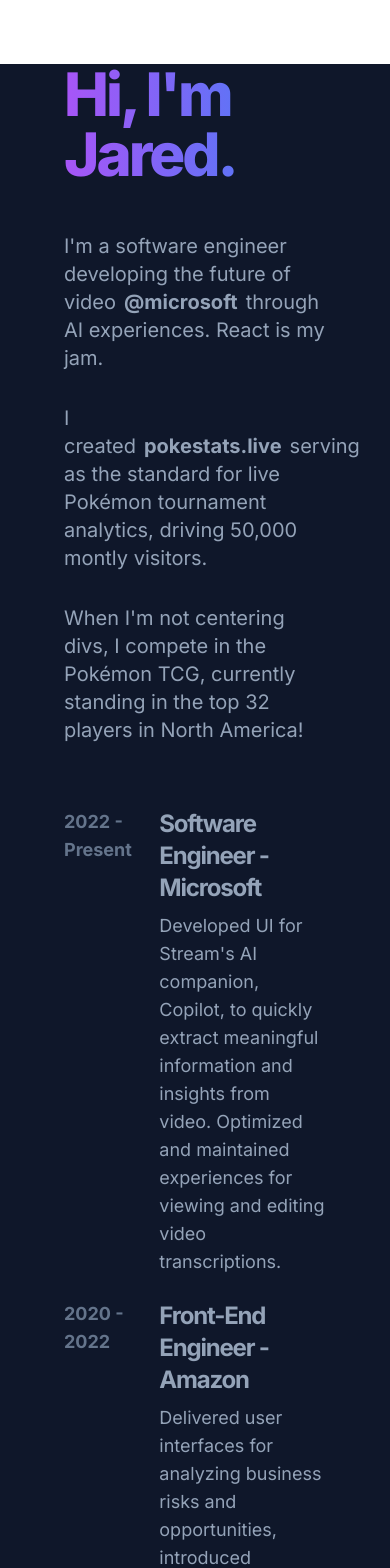
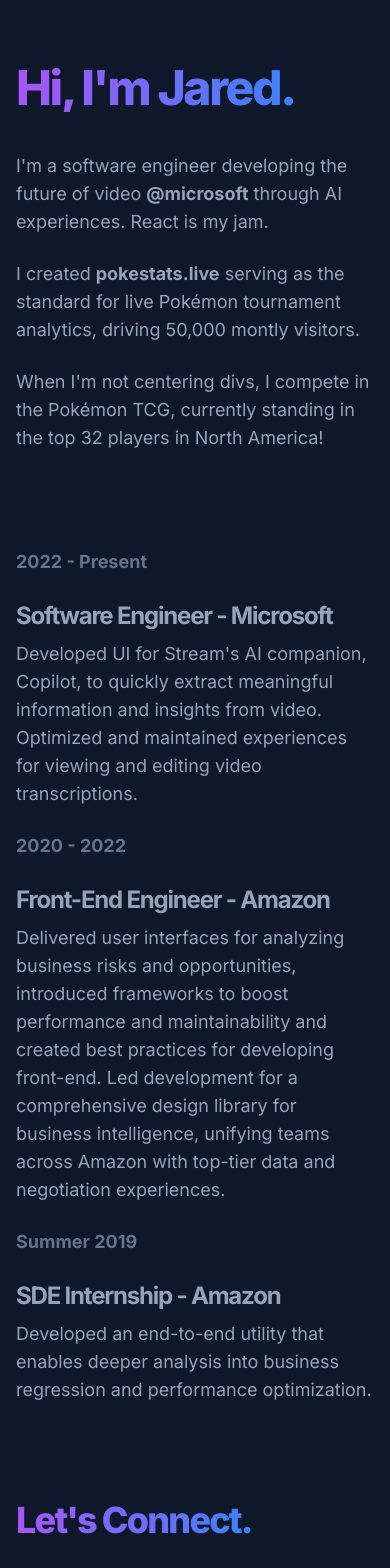
Before and after one commit to jlgrimes/jgrimes-me, a Next.js app: page / in a window 390 px wide. Shown: the top 1568 px of the page. Built offline with nearby package versions, Linux system fonts and the light colour scheme.

Commit message:
made it mobile optimizard

```diff
--- a/src/components/component/site.tsx
+++ b/src/components/component/site.tsx
@@ -7,36 +7,36 @@
 export function Site() {
   return (
     <div className="w-full min-h-screen bg-slate-900 text-white">
-      <section className="w-full max-w-[2000px] min-h-screen px-16 mx-auto">
-        <div className="md:flex md:space-x-6">
+      <section className="w-full max-w-[2000px] min-h-screen px-4 sm:px-16 mx-auto">
+        <div className="lg:flex lg:space-x-6">
           <section
-            className="md:w-1/2 flex flex-col items-start justify-start space-y-8 text-left mt-16 md:mt-32"
+            className="lg:w-1/2 flex flex-col items-start justify-start space-y-6 sm:space-y-8 text-left pt-16 md:pt-32"
             id="home"
           >
-            <h1 className="text-6xl md:text-7xl font-extrabold tracking-tighter bg-clip-text text-transparent bg-gradient-to-r from-purple-500 to-blue-500 mb-4">
+            <h1 className="text-5xl sm:text-6xl md:text-7xl font-extrabold tracking-tighter bg-clip-text text-transparent bg-gradient-to-r from-purple-500 to-blue-500 mb-4">
               Hi, I&apos;m Jared.
             </h1>
-            <p className="max-w-[700px] text-xl md:text-2xl text-slate-400 mb-8">
-              I&apos;m a software engineer developing the future of video
-              <Link className="font-bold mx-2" href="https://twitter.com/Microsoft">
+            <p className="max-w-[700px] text-lg sm:text-xl md:text-2xl text-slate-400 mb-8">
+              I&apos;m a software engineer developing the future of video{` `}
+              <Link className="font-bold" href="https://twitter.com/Microsoft">
                 @microsoft
               </Link>
-              through AI experiences. React is my jam.
+              {` `}through AI experiences. React is my jam.
             </p>
-            <p className="max-w-[700px] text-xl md:text-2xl text-slate-400 mb-8">
-              I created
-              <Link className="font-bold mx-2" href="https://pokestats.live">
+            <p className="max-w-[700px] text-lg sm:text-xl md:text-2xl text-slate-400 mb-8">
+              I created{` `}
+              <Link className="font-bold" href="https://pokestats.live">
                 pokestats.live
               </Link>
-              serving as the standard for live Pokémon tournament analytics, driving 50,000 montly visitors.
+              {` `}serving as the standard for live Pokémon tournament analytics, driving 50,000 montly visitors.
             </p>
-            <p className="max-w-[700px] text-xl md:text-2xl text-slate-400">
+            <p className="max-w-[700px] text-lg sm:text-xl md:text-2xl text-slate-400">
               When I&apos;m not centering divs, I compete in the Pokémon TCG, currently standing in the top 32 players in
               North America!
             </p>
           </section>
-          <section className="md:w-1/2 mt-16 md:mt-32 space-y-8" id="resume">
-            <div className="grid grid-cols-3 gap-6 max-w-[700px] mx-auto text-lg md:text-xl text-slate-400">
+          <section className="lg:w-1/2 mt-24 md:mt-32 space-y-8" id="resume">
+            <div className="grid sm:grid-cols-3 gap-6 max-w-[700px] mx-auto text-lg md:text-xl text-slate-400">
               <div className="col-span-1 font-bold text-slate-500">2022 - Present</div>
               <div className="col-span-2 space-y-2">
                 <h3 className="text-2xl font-bold tracking-tighter">Software Engineer - Microsoft</h3>
```
